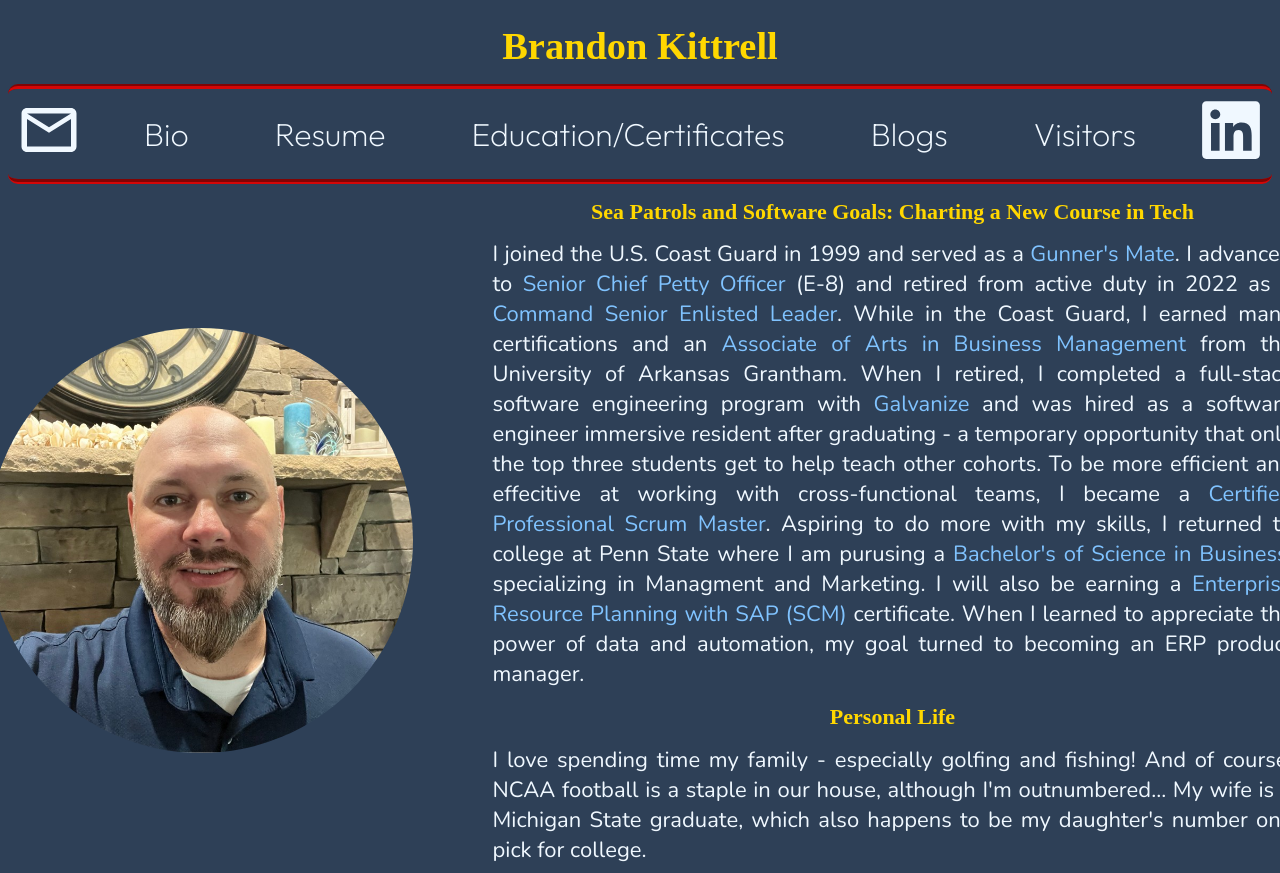
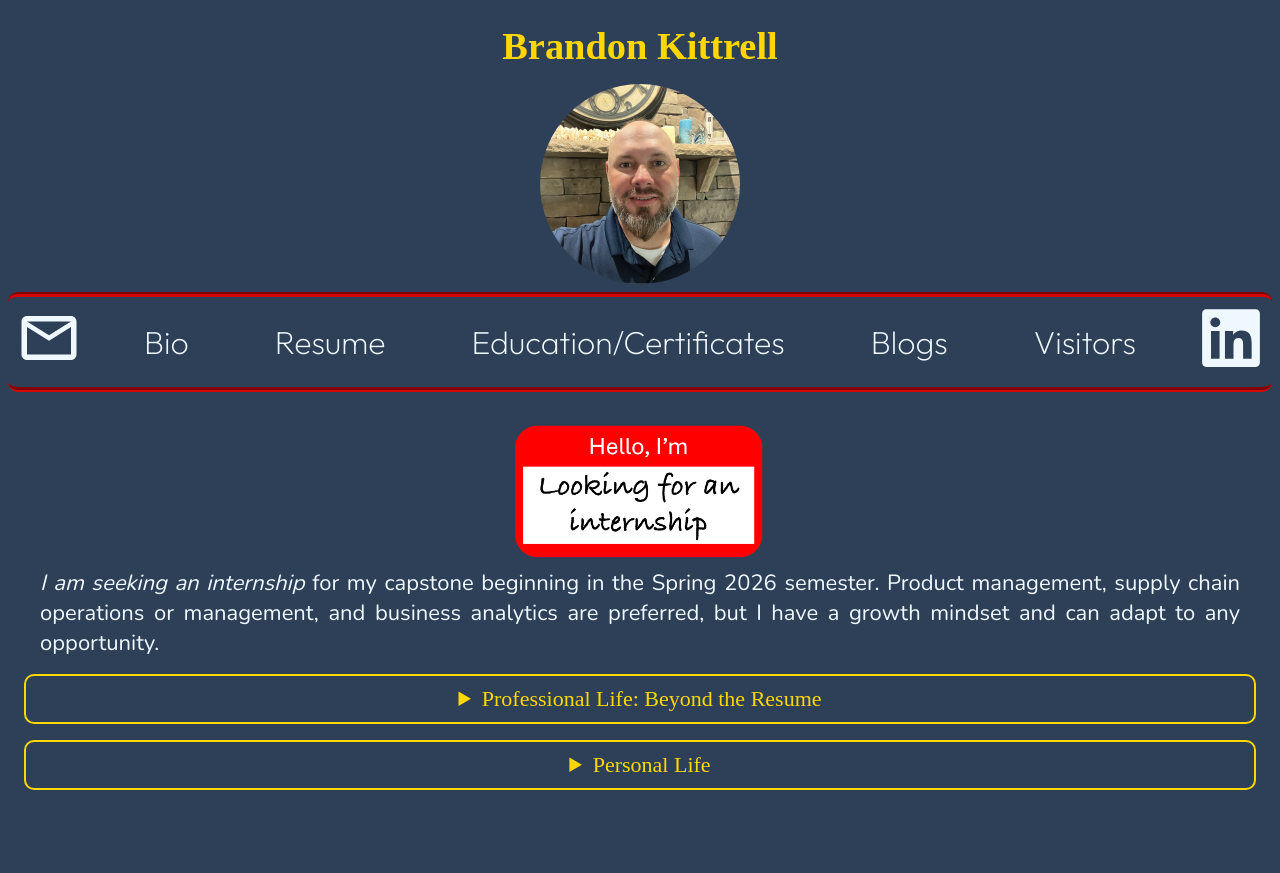
Before and after one commit to BRKittrell/Breviary2, a React (Create React App) app: page / in a window 1280 px wide. After the commit the page ends 814 px from the top, so only its background shows below. Built offline with nearby package versions, Linux system fonts and the light colour scheme; a web font is replaced by a local one.

Commit message:
multiple edits to about

```diff
--- a/src/components/Card.js
+++ b/src/components/Card.js
@@ -1,5 +1,6 @@
 import React from "react";
 import profilePic from "../images/LI_Pic.jpeg"
+import hello from "../images/hello.png"
 
 const Card = () => {
   return (
--- a/src/components/Navbar.js
+++ b/src/components/Navbar.js
@@ -2,12 +2,14 @@ import React from "react";
 import { Link } from "react-router-dom";
 import { MdOutlineMailOutline } from 'react-icons/md';
 import { FaLinkedin, FaYoutube, FaGithubSquare } from 'react-icons/fa'
+import profilePic from "../images/LI_Pic.jpeg"
 
 const Navbar = () => {
   return (
     <>
       <div className="titleAndNavbar">
         <h1 className="heading">Brandon Kittrell</h1>
+        <img className="cardPhoto" src={profilePic}/>
       <div className="navbardiv">
         <a href="mailto:brandon.kittrell@outlook.com"><MdOutlineMailOutline className="icon">...</MdOutlineMailOutline></a>
         <Link to="/" className="navLink">
--- a/src/pages/About.js
+++ b/src/pages/About.js
@@ -1,26 +1,75 @@
 import React from "react";
 import { Link } from "react-router-dom";
+import hello from "../images/hello.png"
 import Slideshow from "../components/Slider-About";
-import profilePic from "../images/LI_Pic.jpeg"
+import nauticalChart from "../images/nauticalChart.png"
 
 const About = () => {
 
   return (
     <div className="aboutDiv">
-          <h1>Sea Patrols and Software Goals: Charting a New Course in Tech</h1>
-      <p className="aboutParagraph">
-        I joined the U.S. Coast Guard in 1999 and served as a  <a target="_blank" href="https://www.cool.osd.mil/uscg/moc/index.html?moc=gm&tab=overview">Gunner's Mate</a>.
-        I advanced to <a target="_blank" href="https://en.wikipedia.org/wiki/Senior_chief_petty_officer#:~:text=Senior%20chief%20petty%20officer%20is,formally%2C%20as%20%22Senior%22.">Senior Chief Petty Officer</a> (E-8) and retired from active duty in 2022 as a <a target="_blank" href="https://www.cool.osd.mil/uscg/moc/index.html?moc=cg_csel&tab=overview">Command Senior Enlisted Leader</a>.
-        While in the Coast Guard, I earned many certifications and an <a target="_blank" href="https://www.uagrantham.edu/online-degrees/business-administration-management-associate-arts/">Associate of Arts in Business Management</a> from the University of Arkansas Grantham.
-        When I retired, I completed a full-stack software engineering program with <a target="_blank" href="https://www.galvanize.com/military/">Galvanize</a> and was hired as a software engineer immersive resident after graduating - a temporary opportunity that only the top three students get to help teach other cohorts.
-        To be more efficient and effecitive at working with cross-functional teams, I became a <a target="_blank" href="https://www.scrum.org/assessments/professional-scrum-master-i-certification">Certified Professional Scrum Master</a>. Aspiring to do more with my skills, I returned to college at Penn State where I am purusing a <a target="_blank" href="https://www.worldcampus.psu.edu/degrees-and-certificates/penn-state-online-business-bachelor-of-science-degree">Bachelor's of Science in Business</a>, specializing in Managment and Marketing. I will also be earning a <a target="_blank" href="https://www.worldcampus.psu.edu/degrees-and-certificates/penn-state-online-enterprise-resource-planning-with-sap-undergraduate-certificate">Enterprise Resource Planning with SAP (SCM)</a> certificate.
-        When I learned to appreciate the power of data and automation, my goal turned to becoming an ERP product manager.
+      <img className="internship" src={hello}/>
+        <p className="aboutParagraph">
+        <em><color></color>I am seeking an internship</em> for my capstone beginning in the Spring 2026 semester.
+        Product management, supply chain operations or management, and business analytics are preferred, but I have a growth mindset and can adapt to any opportunity.
         </p>
-        <h1>Personal Life</h1>
+      <details>
+      <summary>Professional Life: Beyond the Resume</summary>
+        <img id="nauticalChart" src={nauticalChart}/>
+        <article>
+      <h1>Sea Patrols and Software Goals: Charting a New Course in Tech</h1>
         <p className="aboutParagraph">
-        I love spending time my family - especially golfing and fishing! And of course, NCAA football is a staple in our house, although I'm outnumbered... My wife is a Michigan State graduate, which also happens to be my daughter's number one pick for college.
+        I joined the U.S. Coast Guard in 1999, advanced to <a target="_blank" href="https://en.wikipedia.org/wiki/Senior_chief_petty_officer#:~:text=Senior%20chief%20petty%20officer%20is,formally%2C%20as%20%22Senior%22.">Senior Chief</a> (E-8), and retired from active duty in 2022 as a <a target="_blank" href="https://www.cool.osd.mil/uscg/moc/index.html?moc=cg_csel&tab=overview">Command Senior Enlisted Leader</a>.
+        While in the Coast Guard, I earned an <a target="_blank" href="https://www.uagrantham.edu/online-degrees/business-administration-management-associate-arts/">A.A. in Business Management</a> from the University of Arkansas (Grantham).
+        Much of my 23-year career was in data analysis and business operations. I taught myself how to build tools in Microsoft Excel and Access to manipulate raw data and turn it into useful information.
+        When I retired, I completed a full-stack software engineering program with <a target="_blank" href="https://www.galvanize.com/military/">Galvanize</a> to learn to build customized solutions.
+        I loved building something unique and discovered that my passion was in product management. My skills and experience paired well with Agile methodologies, and I was good at leading cross-functional teams and software projects from initiation to closure.
+        I took the next obvious step, becoming a <a target="_blank" href="https://www.scrum.org/assessments/professional-scrum-master-i-certification">Certified Professional Scrum Master</a>.
+        My next milestone is completing a <a target="_blank" href="https://www.worldcampus.psu.edu/degrees-and-certificates/penn-state-online-business-bachelor-of-science-degree">B.S. in Business</a>, specializing in Management and Marketing, and I will graduate from Penn State in May 2026.
+        I am motivated by continuous learning, innovation, and sharing knowledge.
+        </p>
+
+      <h1>1999-2001: Coast Guard Station South Padre Island</h1>
+          <div className="skillscontainer">
+            <div className="skillsdiv">
+              <h2>Responsibilities</h2>
+                <li>Boarding Team Member</li>
+                <li>Communications Watch Stander</li>
+                <li>Boat Crew Member</li>
+            </div>
+            <div className="skillsdiv">
+              <h2>Missions</h2>
+                <li>Search and Rescue</li>
+                <li>Counter-Drug Interdiction</li>
+                <li>Migrant Interdiction</li>
+            </div>
+          </div>
+          <h2>Most memorable experience</h2>
+          <p className="aboutParagraph">
+          I saved my first life when a young boy got swept out to sea by the rip current.
+            His older sister tried to help, but was also swept away.
+            A good samaratin tried to help them both, but also got swept away.
+            My crew when the station got the call.
+            We went into the surf with our 27' boat. Although against policy, it was a reasonable risk.
+            I cast the heaving line and hauled all three of the exhausted swimmers on board.
+          </p>
+
+        </article>
+      </details>
+      <details>
+        <summary>Personal Life</summary>
+        <img src="https://drive.google.com/uc?export=view&id=1Opu8770D1SLIrf8J3BWAwlOV17wk5Jjf"/>
+
+        <p className="aboutParagraph">
+        I grew up in Deep East Texas and played baseball from the time I could swing a bat.
+        I met my wife in Ireland while on an Operation Iraqi Freedom deployment.
+        My daughter, an only child was born in 2006.
+        My family comes first. We love golfing and cruising, in addition to dry camping and overlanding -- usually at the same time.
+        NCAA sports are a staple in our family. My wife is a Michigan State and Ohio State graduate, and my daughter is in a sorority at the University of Alabama where she is majoring in marketing.
 
         </p>
+
+      </details>
           </div>
   );
 };
--- a/src/pages/Home.js
+++ b/src/pages/Home.js
@@ -7,7 +7,7 @@ const Home = () => {
   return (
 
     <div className="homeDiv">
-      <Card/>
+      {/* <Card/> */}
       <About/>
     </div>
   );
--- a/src/styling/about.css
+++ b/src/styling/about.css
@@ -2,7 +2,8 @@
 
 .aboutDiv{
     text-align: center;
-    margin-left: 5rem;
+    width: 100%;
+    padding-top: 2rem;
 }
 .aboutParagraph{
     color: aliceblue;
@@ -10,9 +11,17 @@
     font-family: 'Nunito', sans-serif;
     text-align: justify;
     margin: auto;
-    width: 50rem;
+    padding-left: 2rem;
+    padding-right: 2rem;
 }
 
+#nauticalChart{
+    width: 225px;
+    height: 225px;
+    object-fit: cover;
+    border-radius: 12%;
+    margin-top: 2rem;
+}
 .swiper {
     width: 600px;
     height: 600px;
--- a/src/styling/blogs.css
+++ b/src/styling/blogs.css
@@ -21,7 +21,7 @@ summary {
 }
 
 article {
-    width: 75rem;     /* Sets width */
+    width: auto;     /* Sets width */
     margin: 0 auto;
 }
 
--- a/src/styling/home.css
+++ b/src/styling/home.css
@@ -13,8 +13,8 @@
 }
 
 .cardPhoto{
-    width: 425px;
-    height: 425px;
+    width: 200px;
+    height: 200px;
     object-fit: cover;
     border-radius: 50%;}
 
@@ -31,6 +31,10 @@ justify-content: center;
 /* z-index: -1 */
 }
 
+.internship{
+    width: 250px;
+}
+
 .occupation{
     font-family: 'Over the Rainbow', cursive;
     border-top: 2px solid black;
```
Also changed, not shown: src/images/hello.png (added), src/images/nauticalChart.png (added), src/styling/contact.css (deleted).
